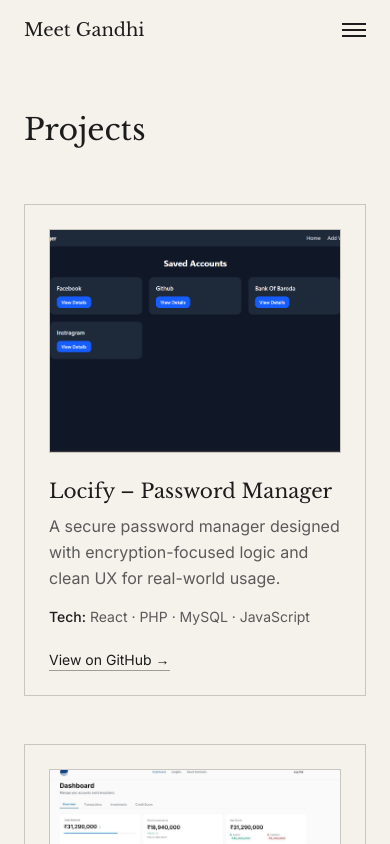
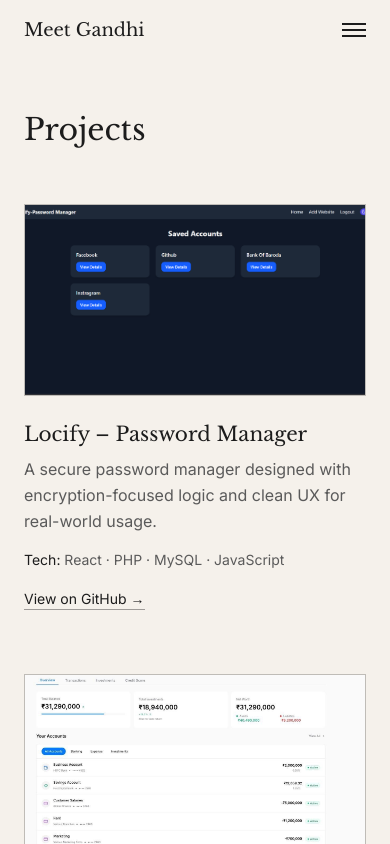
Before and after one commit to httpMeet/PortfolioWebsite, a React (Vite) app: page /projects in a window 390 px wide. Shown: the top 844 px of the page. Built offline with nearby package versions, Linux system fonts and the light colour scheme.

Commit message:
Updated mobile view

```diff
--- a/src/components/Projects.jsx
+++ b/src/components/Projects.jsx
@@ -1,6 +1,6 @@
 import React, { useEffect, useState } from "react";
 
-/* ---- Images ---- */
+/* ---------- Images ---------- */
 import locifyImg from "../assets/projects/locify.png";
 import finflowImg from "../assets/projects/finflow.png";
 import ahmedabadImg from "../assets/projects/ahmedabad-live.png";
@@ -8,7 +8,7 @@ import techstudyhubImg from "../assets/projects/techstudyhub.png";
 import recycloImg from "../assets/projects/recyclo-cart.png";
 import shoppingImg from "../assets/projects/shoppinglist.png";
 
-/* ---- Project Data ---- */
+/* ---------- Project Data ---------- */
 const projects = [
   {
     title: "Locify – Password Manager",
@@ -73,7 +73,7 @@ const Projects = () => {
       <h2 className="font-serif text-3xl mb-14">Projects</h2>
 
       {/* Grid */}
-      <div className="grid gap-12 md:grid-cols-2">
+      <div className="grid gap-16 md:grid-cols-2">
         {loading
           ? Array.from({ length: 4 }).map((_, i) => (
               <ShimmerProject key={i} />
@@ -81,31 +81,30 @@ const Projects = () => {
           : projects.map((project, index) => (
               <article
                 key={index}
-                className="group border border-ink/20 bg-paper p-6 transition-all duration-300 opacity-0 animate-fadeIn"
+                className="group opacity-0 animate-fadeIn"
                 style={{ animationDelay: `${index * 120}ms` }}
               >
                 {/* Image */}
-                <div className="w-full h-56 mb-6 overflow-hidden border border-ink/20 bg-paper">
+                <div className="w-full aspect-[16/9] overflow-hidden bg-paper border border-ink/25">
                   <img
                     src={project.image}
                     alt={project.title}
-                    loading="lazy"
-                    className="w-full h-full object-cover object-center transition-transform duration-500 group-hover:scale-105"
+                    className="w-full h-full object-cover transition-transform duration-500 group-hover:scale-105"
                   />
                 </div>
 
                 {/* Content */}
+                <div className="pt-6">
                   <h3 className="font-serif text-xl mb-2">
                     {project.title}
                   </h3>
 
-                <p className="text-inkMuted mb-4 leading-relaxed">
+                  <p className="text-inkMuted leading-relaxed mb-4">
                     {project.description}
                   </p>
 
-                <p className="text-sm text-inkMuted mb-5">
-                  <span className="text-ink font-medium">Tech:</span>{" "}
-                  {project.tech}
+                  <p className="text-sm text-inkMuted mb-4">
+                    <span className="text-ink">Tech:</span> {project.tech}
                   </p>
 
                   <a
@@ -116,6 +115,7 @@ const Projects = () => {
                   >
                     View on GitHub →
                   </a>
+                </div>
               </article>
             ))}
       </div>
@@ -123,14 +123,14 @@ const Projects = () => {
   );
 };
 
-/* ---------- Shimmer Card ---------- */
+/* ---------- Shimmer Loader ---------- */
 const ShimmerProject = () => (
-  <div className="border border-ink/20 p-6 animate-pulse">
-    <div className="h-56 bg-ink/10 mb-6" />
-    <div className="h-5 w-2/3 bg-ink/10 mb-3" />
-    <div className="h-4 w-full bg-ink/10 mb-2" />
-    <div className="h-4 w-5/6 bg-ink/10 mb-4" />
-    <div className="h-4 w-32 bg-ink/10" />
+  <div className="animate-pulse">
+    <div className="w-full aspect-[16/9] bg-paperDark/40 mb-6" />
+    <div className="h-5 w-2/3 bg-paperDark/40 mb-3" />
+    <div className="h-4 w-full bg-paperDark/40 mb-2" />
+    <div className="h-4 w-5/6 bg-paperDark/40 mb-4" />
+    <div className="h-4 w-32 bg-paperDark/40" />
   </div>
 );
 
```
Lines whose indentation alone changed are shown as unchanged.
